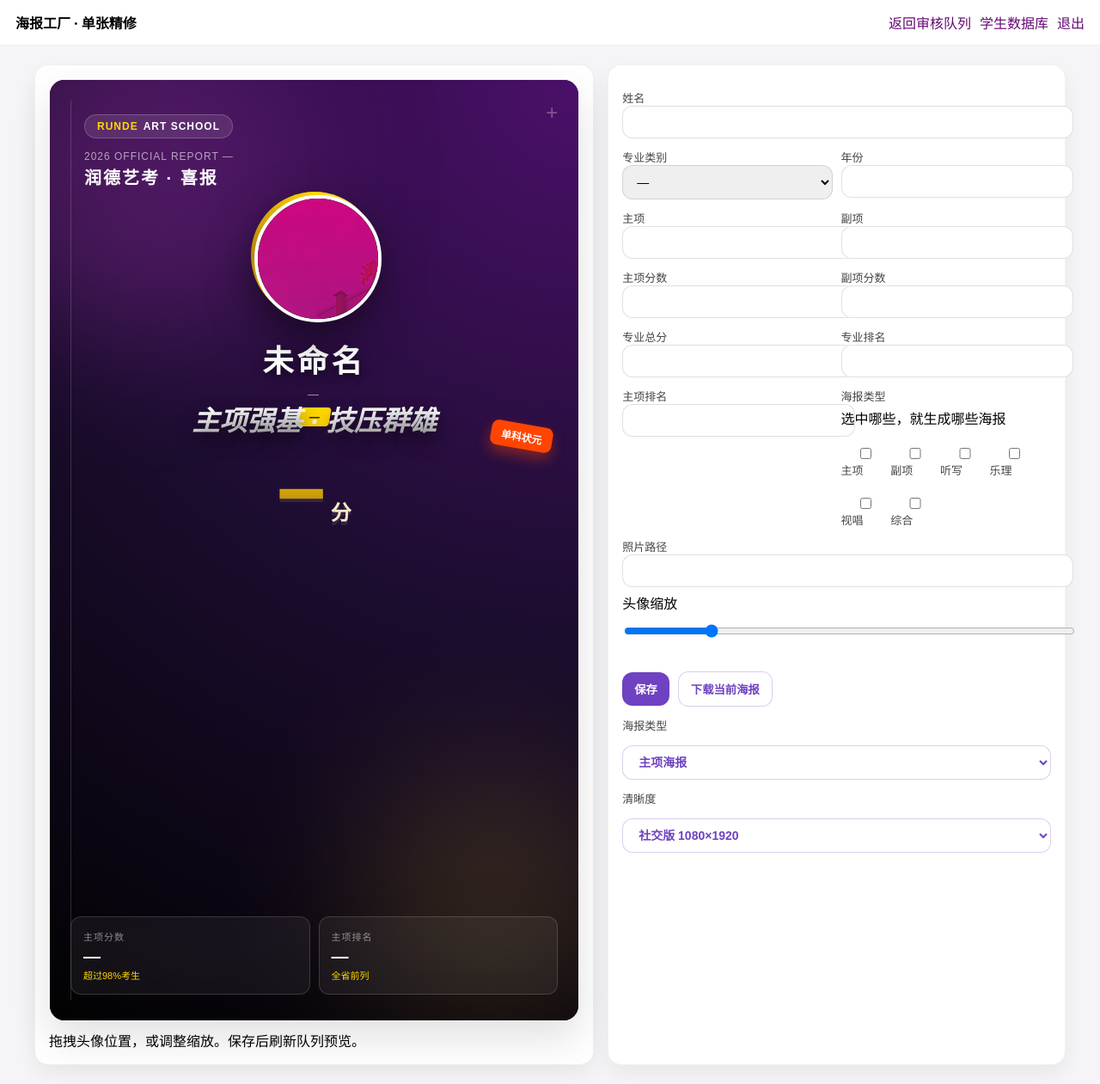
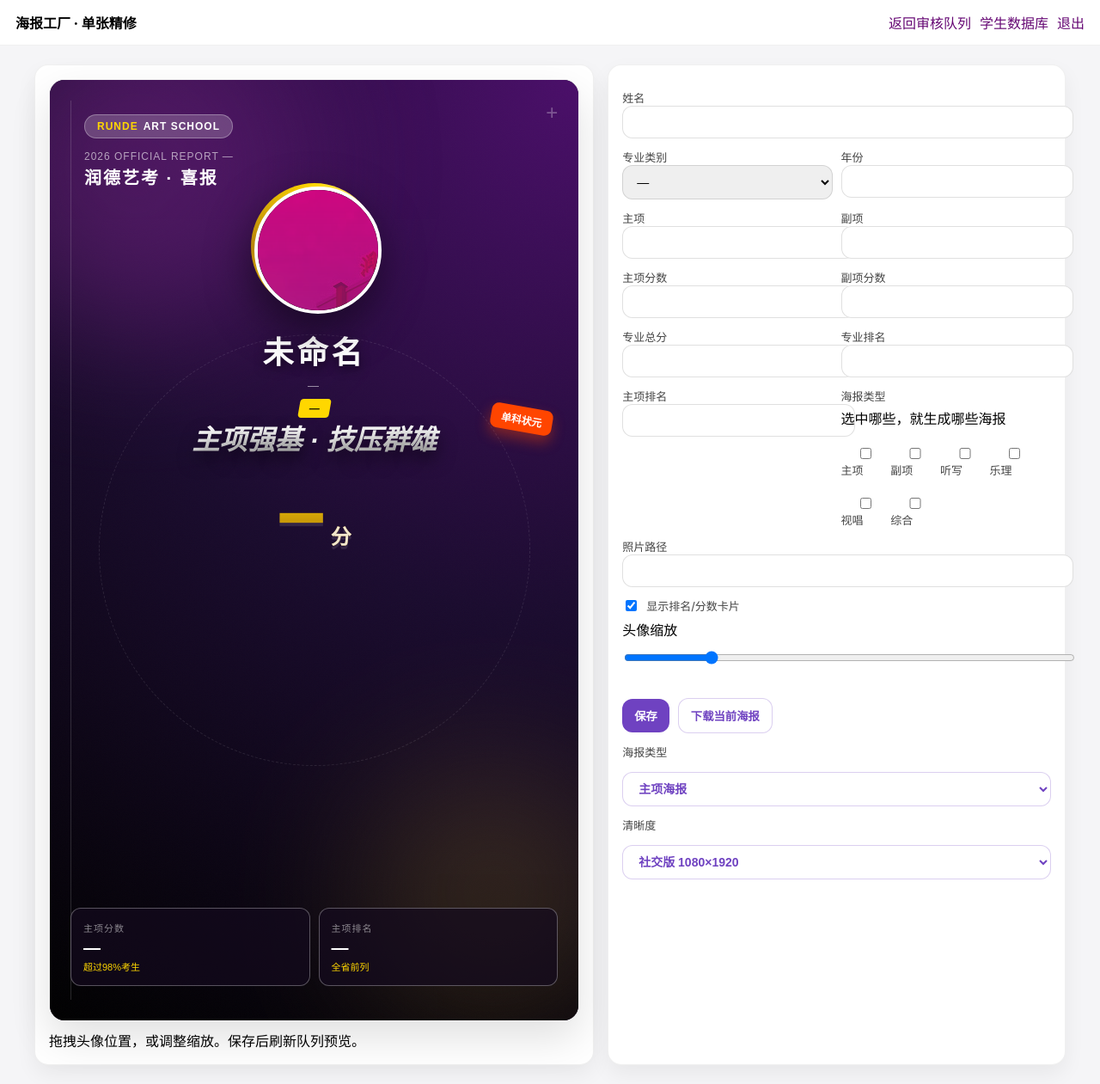
Before and after one commit to AbasswithoutBass/lanzhourundeartschool, a Python web app: template admin_app/templates/poster_factory_edit.html in a window 1280 px wide. Shown: the whole page at 86% size. Run offline with Jinja, Linux system fonts and the light colour scheme; the template is opened without the code that fills it, so the values that code supplies are empty.

Commit message:
Enhance poster editor: fix overlapping layout, opt-in rank display, optimize avatar drag/scale, remove blur effect

```diff
--- a/admin_app/templates/poster_factory_edit.html
+++ b/admin_app/templates/poster_factory_edit.html
@@ -26,39 +26,44 @@
     .poster-blob {position:absolute;width:400px;height:400px;background:#8b2a9b;filter:blur(80px);border-radius:50%;opacity:0.4;top:-100px;left:-100px;z-index:0;}
     .poster-blob2 {position:absolute;width:300px;height:300px;background:#d4af37;filter:blur(90px);border-radius:50%;opacity:0.2;bottom:0;right:-50px;z-index:0;}
 
+
     /* Decorations */
     .deco-line {position:absolute;left:24px;top:24px;bottom:24px;width:1px;background:rgba(255,255,255,0.15);z-index:1;}
     .deco-cross {position:absolute;right:24px;top:24px;font-size:24px;font-weight:100;color:rgba(255,255,255,0.3);z-index:1;}
+    .deco-circle-line {position:absolute;top:50%;left:50%;transform:translate(-50%,-50%);width:500px;height:500px;border:1px dashed rgba(255,255,255,0.1);border-radius:50%;pointer-events:none;z-index:0;}
 
     /* Content Layers */
     .layer-top {position:absolute;top:40px;left:40px;right:24px;z-index:10;}
-    .brand-pill {display:inline-flex;align-items:center;padding:6px 14px;background:rgba(255,255,255,0.1);border:1px solid rgba(255,255,255,0.2);backdrop-filter:blur(10px);border-radius:99px;font-size:12px;font-weight:700;letter-spacing:1px;margin-bottom:14px;color:#fff;}
+    /* Removed backdrop-filter as requested, increased opacity for readability */
+    .brand-pill {display:inline-flex;align-items:center;padding:6px 14px;background:rgba(255,255,255,0.2);border:1px solid rgba(255,255,255,0.3);border-radius:99px;font-size:12px;font-weight:700;letter-spacing:1px;margin-bottom:14px;color:#fff;}
     .brand-pill span {color:#FFD700;margin-right:6px;}
 
-    .layer-hero {position:absolute;top:130px;left:0;right:0;text-align:center;z-index:5;}
+    .layer-hero {position:absolute;top:120px;left:0;right:0;text-align:center;z-index:5;}
     /* Avatar with Golden Ring */
     .avatar-ring {
       width:140px;height:140px;margin:0 auto;
       border-radius:50%;padding:4px;
+      cursor:grab; touch-action:none;
       background:conic-gradient(#FFD700, #FFF, #FFD700, #B8860B, #FFD700);
       box-shadow:0 20px 50px rgba(0,0,0,0.5);
       position:relative;
     }
+    .avatar-ring:active {cursor:grabbing;}
     .avatar-inner {width:100%;height:100%;border-radius:50%;background:#000;overflow:hidden;border:4px solid #fff;position:relative;}
-    .avatar img {width:100%;height:100%;object-fit:cover;display:block;transform:translate(var(--px,0),var(--py,0)) scale(var(--ps,1))}
+    .avatar img {width:100%;height:100%;object-fit:cover;display:block;transform:translate(var(--px,0),var(--py,0)) scale(var(--ps,1)); pointer-events:none;}
 
     /* Name & Title */
     .student-name {font-size:36px;font-weight:900;margin-top:20px;letter-spacing:4px;text-shadow:0 4px 12px rgba(0,0,0,0.5);}
     .category-tag {display:inline-block;margin-top:8px;padding:4px 12px;background:#FFD700;color:#000;font-weight:800;font-size:12px;border-radius:4px;transform:skewX(-10deg);}
     .location-line {margin-top:8px;font-size:13px;color:rgba(255,255,255,0.6);font-weight:400;letter-spacing:2px;}
 
-    /* The BIG Score Section */
-    .big-stat-box {position:absolute;top:380px;left:0;right:0;text-align:center;z-index:10;}
-    .marketing-text {font-size:32px;font-weight:900;font-style:italic;line-height:1.1;background:linear-gradient(180deg, #fff 40%, #ccc 100%);-webkit-background-clip:text;-webkit-text-fill-color:transparent;text-shadow:0 10px 20px rgba(0,0,0,0.5);}
+    /* The BIG Score Section - Moved down to allow space */
+    .big-stat-box {position:absolute;top:400px;left:0;right:0;text-align:center;z-index:10;}
+    .marketing-text {font-size:32px;font-weight:900;font-style:italic;line-height:1.2;background:linear-gradient(180deg, #fff 40%, #ccc 100%);-webkit-background-clip:text;-webkit-text-fill-color:transparent;text-shadow:0 10px 20px rgba(0,0,0,0.5); padding:0 20px;}
     .score-hero {
       font-family:Impact, sans-serif;
       font-size:100px;
-      line-height:0.9;
+      line-height:1.0;
       background:linear-gradient(180deg, #FFD700 20%, #B8860B 80%);
       -webkit-background-clip:text;-webkit-text-fill-color:transparent;
       filter:drop-shadow(0 4px 0px rgba(255,255,255,0.1));
@@ -67,15 +72,15 @@
     }
     .score-hero .unit {font-size:24px;font-family:sans-serif;font-weight:700;color:rgba(255,255,255,0.8);-webkit-text-fill-color:rgba(255,255,255,0.8);margin-left:6px;}
 
-    /* Glass Panels for Meta Data */
-    .glass-deck {position:absolute;bottom:30px;left:24px;right:24px;display:flex;gap:10px;z-index:10;}
-    .glass-card {flex:1;background:rgba(255,255,255,0.06);backdrop-filter:blur(12px);border:1px solid rgba(255,255,255,0.15);border-radius:12px;padding:14px;text-align:left;}
+    /* Glass Panels for Meta Data - Removed blur */
+    .glass-deck {position:absolute;bottom:40px;left:24px;right:24px;display:flex;gap:10px;z-index:10;}
+    .glass-card {flex:1;background:rgba(20, 10, 30, 0.7);border:1px solid rgba(255,255,255,0.3);border-radius:12px;padding:14px;text-align:left;}
     .glass-card .lbl {font-size:11px;color:rgba(255,255,255,0.5);text-transform:uppercase;letter-spacing:1px;margin-bottom:4px;}
     .glass-card .val {font-size:20px;font-weight:700;color:#fff;}
     .glass-card .sub {font-size:11px;color:#FFD700;margin-top:2px;}
 
     /* Floating Badges */
-    .float-badge {position:absolute;right:30px;top:400px;background:#FF4500;color:#fff;font-weight:bold;padding:6px 12px;border-radius:8px;font-size:12px;box-shadow:0 8px 16px rgba(255,69,0,0.4);transform:rotate(10deg);z-index:20;}
+    .float-badge {position:absolute;right:30px;top:380px;background:#FF4500;color:#fff;font-weight:bold;padding:6px 12px;border-radius:8px;font-size:12px;box-shadow:0 8px 16px rgba(255,69,0,0.4);transform:rotate(10deg);z-index:20;}
   </style>
 </head>
 <body>
@@ -100,6 +105,7 @@
 
             <div class="deco-line"></div>
             <div class="deco-cross">+</div>
+            <div class="deco-circle-line"></div>
 
             <div class="layer-top">
                 <div class="brand-pill"><span>RUNDE</span> ART SCHOOL</div>
@@ -129,7 +135,7 @@
                 </div>
             </div>
 
-            <div class="glass-deck">
+            <div class="glass-deck" id="rankDeck">
                 <div class="glass-card">
                     <div class="lbl" id="scoreLabel">主项分数</div>
                     <div class="val" id="scoreValue">—</div>
@@ -222,6 +228,11 @@
           <label>照片路径</label>
           <input name="photo" id="photoInput" value="{{ student.photo or '' }}" />
 
+          <div style="display:flex;align-items:center;margin-top:12px;gap:8px">
+             <input type="checkbox" id="showRank" checked style="width:auto">
+             <span style="font-size:13px;color:#444">显示排名/分数卡片</span>
+          </div>
+
           <div class="small" style="margin-top:6px">头像缩放</div>
           <input id="scale" type="range" min="0.8" max="2" step="0.01" value="{{ student.posterPhotoScale or '1' }}" />
 
@@ -284,15 +295,15 @@
       const examPlace = [s.examProvince, s.examCity].filter(Boolean).join(' · ');
       $('locationText').textContent = examPlace || '—';
 
-      // promo logic moved to render function per type
-
       const avatar = $('avatarImg');
       avatar.src = pickPhoto();
-      avatar.style.setProperty('--ps', $('posterPhotoScale').value || '1');
-      avatar.style.setProperty('--px', ($('posterPhotoX').value || '0') + 'px');
-      avatar.style.setProperty('--py', ($('posterPhotoY').value || '0') + 'px');
 
-      const posterType = type || $('posterType').value || 'main';
+      // Update Transform directly
+      updateAvatarTransform();
+
+      const posterType = type || $('posterType').value || 'main'; // Use passed type OR current select value
+      const showRank = $('showRank').checked;
+      $('rankDeck').style.display = showRank ? 'flex' : 'none';
 
       // --- Logic Differentiation ---
       let slogan = '制霸高分 · 强势上岸';
@@ -349,11 +360,6 @@
         $('rankLabel').textContent = '全省排名';
         $('scoreValue').textContent = s.totalScore || '—';
         $('rankValue').textContent = s.majorRank || '—';
-        $('heroScore').textContent = s.majorRank || '—'; // Highlight Rank for Total? Or Score? Usually Rank is more impressive if high.
-        // Let's stick to Score for consistency, or maybe Rank if user wants "Ranking".
-        // User asked for "commercial publicity". "第1名" is better than "280分".
-        // But for safe side, let's show Score as Hero, Rank as sub.
-        // Actually, let's keep Score as hero to avoid "null" rank issues being ugly.
         $('heroScore').textContent = s.totalScore || '—';
 
         $('heroUnit').textContent = '分';
@@ -365,12 +371,21 @@
       $('floatBadge').textContent = floatText;
     }
 
+    function updateAvatarTransform() {
+        const ps = $('posterPhotoScale').value || '1';
+        const px = $('posterPhotoX').value || '0';
+        const py = $('posterPhotoY').value || '0';
+        const avatar = $('avatarImg');
+        avatar.style.setProperty('--ps', ps);
+        avatar.style.setProperty('--px', px + 'px');
+        avatar.style.setProperty('--py', py + 'px');
+    }
+
     // drag to move avatar
     const avatarWrap = $('avatarWrap');
     let dragging = false;
     let startX = 0, startY = 0;
-    let baseX = parseFloat($('posterPhotoX').value || '0');
-    let baseY = parseFloat($('posterPhotoY').value || '0');
+    let baseX = 0, baseY = 0;
 
     avatarWrap.addEventListener('pointerdown', (e)=>{
       dragging = true;
@@ -389,7 +404,7 @@
       const ny = baseY + dy;
       $('posterPhotoX').value = String(Math.round(nx));
       $('posterPhotoY').value = String(Math.round(ny));
-      render();
+      updateAvatarTransform(); // Call lightweight update
     });
 
     avatarWrap.addEventListener('pointerup', ()=>{ dragging = false; });
@@ -397,15 +412,20 @@
 
     $('scale').addEventListener('input', ()=>{
       $('posterPhotoScale').value = $('scale').value;
-      render();
+      updateAvatarTransform(); // Call lightweight update instead of full render
     });
 
-    $('photoInput').addEventListener('change', render);
+    $('photoInput').addEventListener('change', ()=> render());
     $('posterType').addEventListener('change', ()=> render());
+    $('showRank').addEventListener('change', ()=> render());
+
     Array.from($('f').elements).forEach(el=>{
       if(el && el.tagName && (el.tagName === 'INPUT' || el.tagName === 'SELECT')){
-        el.addEventListener('input', ()=> render('main'));
-        el.addEventListener('change', ()=> render('main'));
+         // Avoid recursive loops or overwriting, just general update
+         // Only trigger full render if it's NOT one of the photo controls (handled separately)
+         if(!['scale','posterPhotoX','posterPhotoY','posterPhotoScale'].includes(el.id)) {
+            el.addEventListener('input', ()=> render()); // Remove 'main' arg to allow auto-detection
+         }
       }
     });
 
```
